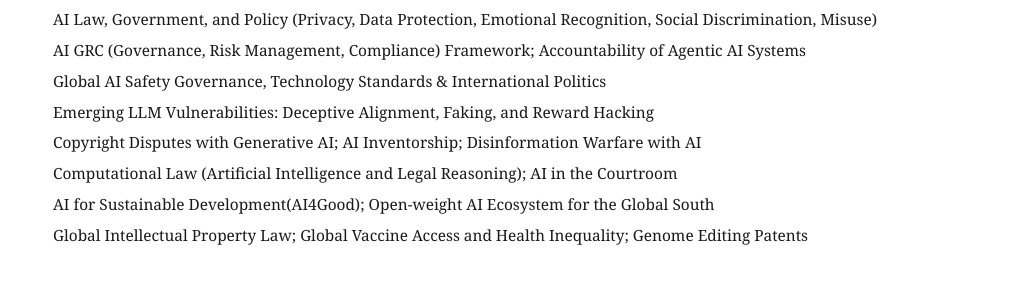
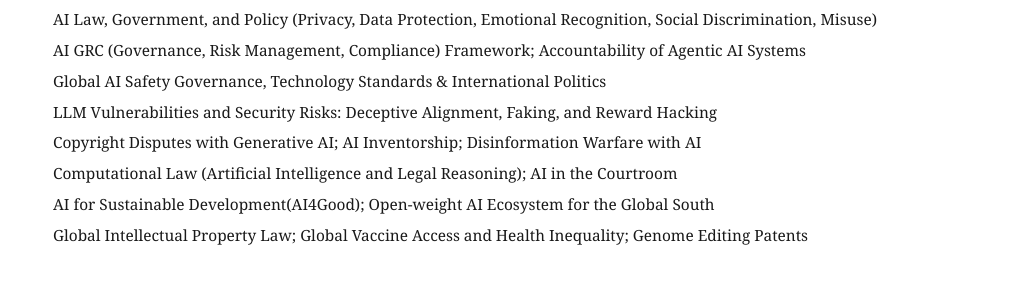
Before and after one commit to eunchangchoi/eunchangchoi.github.io, a Jekyll site: the page built from index.md, in a window 1280 px wide and 900 px high, scrolled down 10926 px. Shown: the part 349-637 px from the top of the window, without its empty margins (47-1074 px from the left). Built offline with Jekyll 4.4.1, drawn with Linux system fonts in a browser that asks for light colours.

Commit message:
Update index.md

```diff
--- a/index.md
+++ b/index.md
@@ -250,7 +250,7 @@ title: "Eun Chang Choi 최은창"
    AI Law, Government, and Policy (Privacy, Data Protection, Emotional Recognition, Social Discrimination, Misuse) <br>
    AI GRC (Governance, Risk Management, Compliance) Framework; Accountability of Agentic AI Systems <br>
    Global AI Safety Governance, Technology Standards & International Politics <br>
-   Emerging LLM Vulnerabilities: Deceptive Alignment, Faking, and Reward Hacking <br>
+   LLM Vulnerabilities and Security Risks: Deceptive Alignment, Faking, and Reward Hacking <br>
    Copyright Disputes with Generative AI; AI Inventorship; Disinformation Warfare with AI <br>
    Computational Law (Artificial Intelligence and Legal Reasoning); AI in the Courtroom <br>
    AI for Sustainable Development(AI4Good); Open-weight AI Ecosystem for the Global South <br>
```
